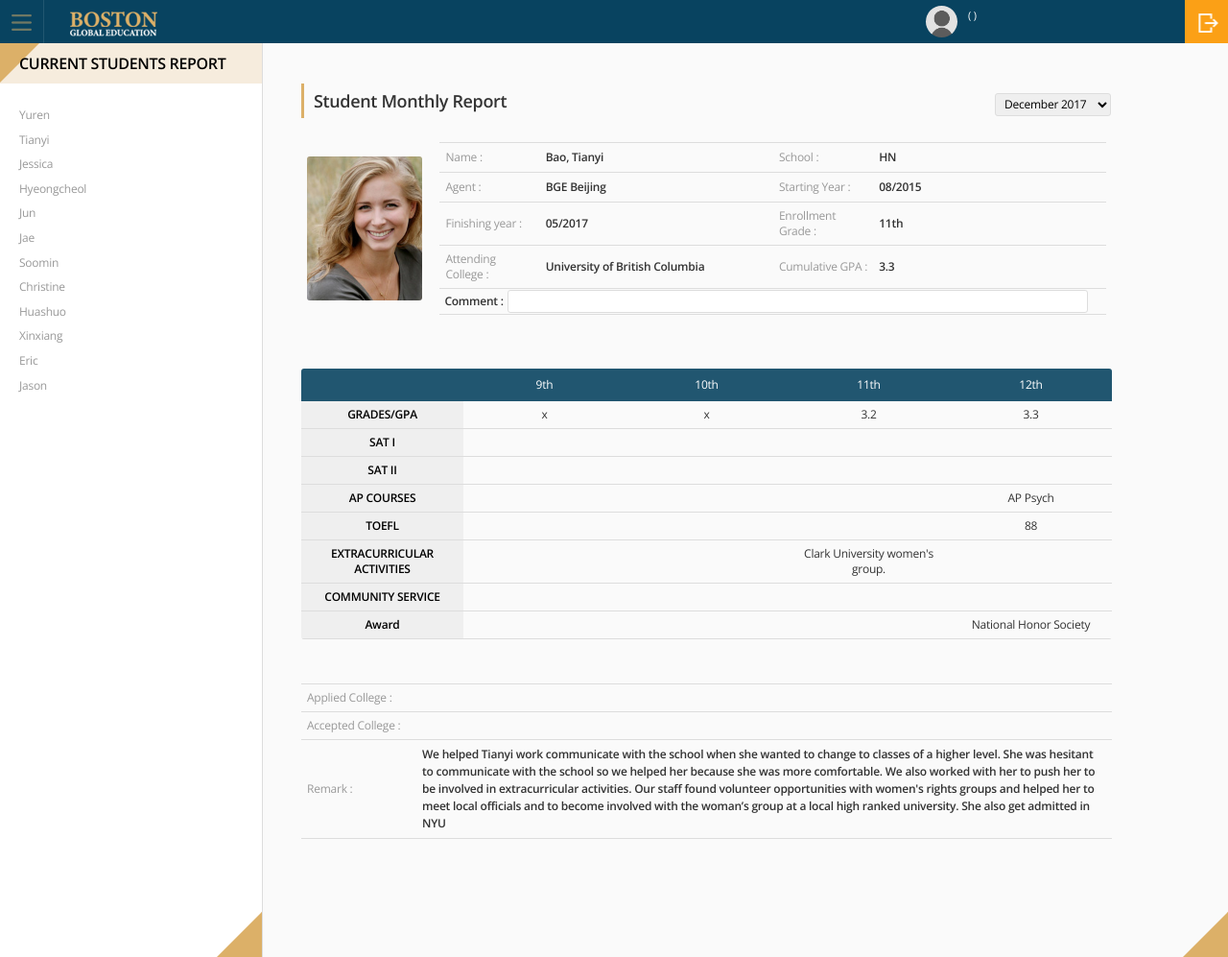
After one commit to jisuhan3201/osc-bge, a Django app: page /student/test/report in a window 1280 px wide. The commit adds this page. Shown: the whole page at 96% size. Run offline with Django 3.2, Linux system fonts and the light colour scheme; some libraries are stand-ins or nearby versions.

Commit message:
test report

```diff
--- a/osc_bge/student/urls.py
+++ b/osc_bge/student/urls.py
@@ -4,4 +4,5 @@ from . import views
 urlpatterns = [
     path('current', views.CurrentStudentView.as_view(), name='current_student_view'),
     path('current/<int:student_id>', views.StudentReportView.as_view(), name='student_report_view'),
+    path('test/report', views.TestReportView.as_view(), name='test_report_view'),
 ]
--- a/osc_bge/student/views.py
+++ b/osc_bge/student/views.py
@@ -62,3 +62,9 @@ class StudentReportView(View):
 
         else:
             return HttpResponse(status=400)
+
+class TestReportView(View):
+
+    def get(self, request):
+
+        return render(request, 'student/testreport.html', {})
--- a/osc_bge/templates/branch/students.html
+++ b/osc_bge/templates/branch/students.html
@@ -25,7 +25,7 @@
 					<th class="row2">Confirmed Date</th>
 				</tr>
 				<tr>
-					<td><a href="../student/report.php">Yuren</a></td>
+					<td><a href="/student/test/report">Yuren</a></td>
 					<td>2018-03-01</td>
 					<td>2018-03-01</td>
 					<td>-</td>
@@ -43,7 +43,7 @@
 					</td>
 				</tr>
 				<tr>
-					<td><a href="../student/report.php">Tianyi</a></td>
+					<td><a href="/student/test/report">Tianyi</a></td>
 					<td>2018-03-01</td>
 					<td>-</td>
 					<td>-</td>
--- /dev/null
+++ b/osc_bge/templates/student/testreport.html
@@ -0,0 +1,206 @@
+{% extends 'base.html' %}
+{% load static %}
+{% block content %}
+
+<div class="ContentsFrame">
+	<div class="LeftFrame" id="LeftF">
+		<div class="SectionTitle">Current Students Report</div>
+		<div class="LeftTab">
+			<div class="TabConternts">
+				<div class="InnerTabContents">
+					<li><a href="/student/test/report">Yuren</a></li>
+					<li><a href="/student/test/report">Tianyi</a></li>
+					<li><a href="/student/test/report">Jessica</a></li>
+					<li><a href="/student/test/report">Hyeongcheol</a></li>
+					<li><a href="/student/test/report">Jun</a></li>
+					<li><a href="/student/test/report">Jae</a></li>
+					<li><a href="/student/test/report">Soomin</a></li>
+					<li><a href="/student/test/report">Christine</a></li>
+					<li><a href="/student/test/report">Huashuo</a></li>
+					<li><a href="/student/test/report">Xinxiang</a></li>
+					<li><a href="/student/test/report">Eric</a></li>
+					<li><a href="/student/test/report">Jason</a></li>
+				</div><!-- InnerTabContents -->
+			</div>
+		</div><!-- LeftTab -->
+	</div><!-- LeftFrame -->
+
+
+
+	<div class="MainFrame" id="MainF">
+		<div class="MTitle" style="width:100%;">
+			<div class="MTitleForm">
+				<select class="MTitleInput">
+					<option>December 2017</option>
+					<option>November 2017</option>
+					<option>October 2017</option>
+					<option>September 2017</option>
+					<option>August 2017</option>
+					<option>July 2017</option>
+					<option>June 2017</option>
+					<option>May 2017</option>
+					<option>April 2017</option>
+					<option>March 2017</option>
+					<option>February 2017</option>
+					<option>January 2017</option>
+				</select>
+			</div>
+			Student Monthly Report
+		</div>
+
+		<div class="cdiv"></div>
+		<div class="InformationSet">
+			<div class="Picture" style="background-image:url('../imgsrc/person01.jpg');">&nbsp;</div>
+			<div class="Information">
+				<div class="InfoTable">
+					<table cellpadding="0" cellspacing="0" border="0">
+						<colgroup>
+							<col width="15%">
+							<col width="35%">
+							<col width="15%">
+							<col width="35%">
+						</colgroup>
+						<tr>
+							<th>Name : </th>
+							<td>Bao, Tianyi</td>
+							<th>School : </th>
+							<td>HN</td>
+						</tr>
+						<tr>
+							<th>Agent : </th>
+							<td>BGE Beijing</td>
+							<th>Starting Year : </th>
+							<td>08/2015</td>
+						</tr>
+						<tr>
+							<th>Finishing year : </th>
+							<td>05/2017</td>
+							<th>Enrollment Grade : </th>
+							<td>11th</td>
+						</tr>
+						<tr>
+							<th>Attending College : </th>
+							<td>University of British Columbia</td>
+							<th>Cumulative GPA : </th>
+							<td>3.3</td>
+						</tr>
+						<tr>
+							<td colspan="4"class="InnerInputTD">Comment : <input type="text" class="TableInnerInput" style="width:calc(100% - 80px);" /></td>
+						</tr>
+					</table>
+				</div><!-- InfoTable -->
+			</div><!-- Information -->
+		</div><!-- InformationSet -->
+		<div class="EndPart"></div>
+
+
+
+
+		<div class="ListTable">
+			<table cellpadding="0" cellspacing="0" border="0">
+				<colgroup>
+					<col width="20%">
+					<col width="20%">
+					<col width="20%">
+					<col width="20%">
+					<col width="20%">
+				</colgroup>
+				<tr>
+					<th></th>
+					<th>9th</th>
+					<th>10th</th>
+					<th>11th</th>
+					<th>12th</th>
+				</tr>
+				<tr>
+					<td class="TitleColor">GRADES/GPA</td>
+					<td>x</td>
+					<td>x</td>
+					<td>3.2</td>
+					<td>3.3</td>
+				</tr>
+				<tr>
+					<td class="TitleColor">SAT I</td>
+					<td></td>
+					<td></td>
+					<td></td>
+					<td></td>
+				</tr>
+				<tr>
+					<td class="TitleColor">SAT II</td>
+					<td></td>
+					<td></td>
+					<td></td>
+					<td></td>
+				</tr>
+				<tr>
+					<td class="TitleColor">AP COURSES</td>
+					<td></td>
+					<td></td>
+					<td></td>
+					<td>AP Psych</td>
+				</tr>
+				<tr>
+					<td class="TitleColor">TOEFL</td>
+					<td></td>
+					<td></td>
+					<td></td>
+					<td>88</td>
+				</tr>
+				<tr>
+					<td class="TitleColor">EXTRACURRICULAR ACTIVITIES</td>
+					<td></td>
+					<td></td>
+					<td>Clark University women's group.</td>
+					<td></td>
+				</tr>
+				<tr>
+					<td class="TitleColor">COMMUNITY SERVICE</td>
+					<td></td>
+					<td></td>
+					<td></td>
+					<td></td>
+				</tr>
+				<tr>
+					<td class="TitleColor">Award</td>
+					<td></td>
+					<td></td>
+					<td></td>
+					<td>National Honor Society</td>
+				</tr>
+			</table>
+		</div><!-- InfoTable -->
+		<div class="EndPart"></div>
+
+
+
+
+
+		<div class="InfoTable">
+			<table cellpadding="0" cellspacing="0" border="0">
+				<colgroup>
+					<col width="120">
+					<col>
+				</colgroup>
+				<tr>
+					<th>Applied College : </th>
+					<td></td>
+				</tr>
+				<tr>
+					<th>Accepted College : </th>
+					<td></td>
+				</tr>
+				<tr>
+					<th>Remark : </th>
+					<td>
+					We helped Tianyi work communicate with the school when she wanted to change to classes of a higher level. She was hesitant to communicate with the school so we helped her because she was more comfortable. We also worked with her to push her to be involved in extracurricular activities. Our staff found volunteer opportunities with women's rights groups and helped her to meet local officials and to become involved with the woman’s group at a local high ranked university. She also get admitted in NYU
+					</td>
+				</tr>
+			</table>
+		</div><!-- InfoTable -->
+		<div class="EndPart"></div>
+
+	</div><!-- MainFrame -->
+</div><!--  ContentsFrame-->
+
+{% endblock %}
```
